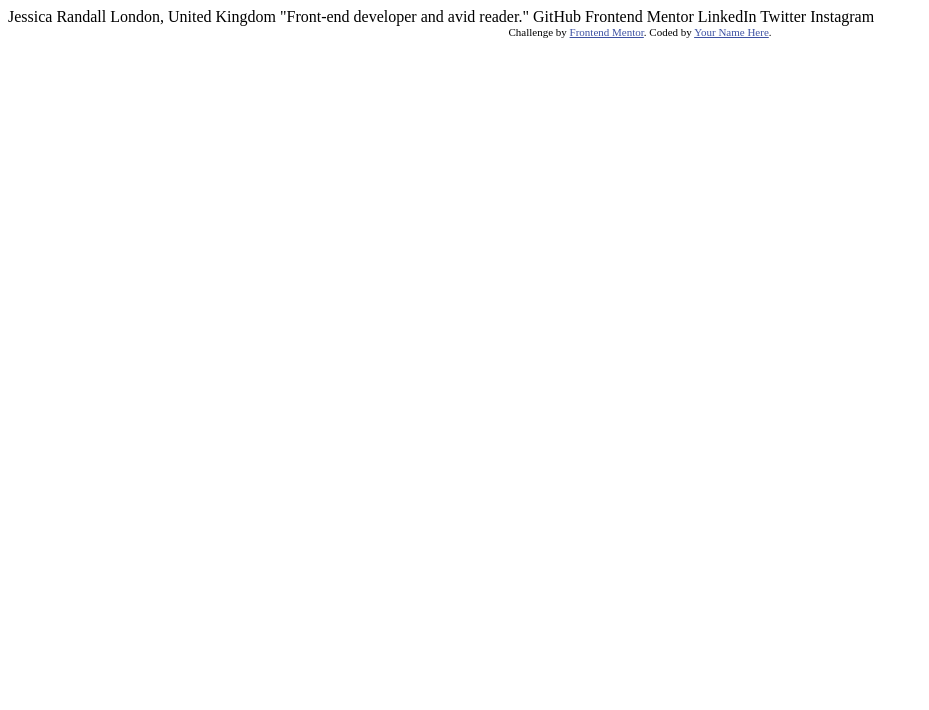
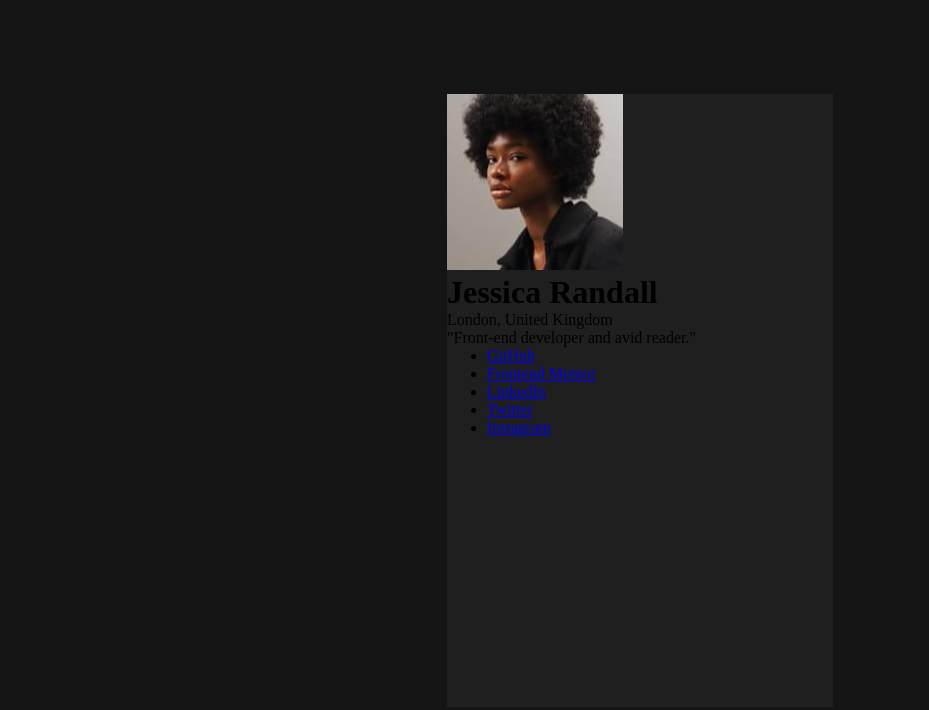
Before and after one commit to wraith-wall/social-links-profile-main, a plain HTML site: page index.html in a window 1280 px wide. Shown: the whole page, without its empty margins (0-929 px from the left). Drawn offline with Linux system fonts and the light colour scheme.

Commit message:
create html

```diff
--- a/index.html
+++ b/index.html
@@ -1,34 +1,28 @@
 <!DOCTYPE html>
 <html lang="en">
 <head>
-  <meta charset="UTF-8">
-  <meta name="viewport" content="width=device-width, initial-scale=1.0"> <!-- displays site properly based on user's device -->
+	<meta charset="UTF-8">
+	<meta name="viewport" content="width=device-width, initial-scale=1.0"> <!-- displays site properly based on user's device -->
 
-  <link rel="icon" type="image/png" sizes="32x32" href="./assets/images/favicon-32x32.png">
+	<link rel="icon" type="image/png" sizes="32x32" href="./assets/images/favicon-32x32.png">
+	<link rel="stylesheet" href="css/styles.min.css">
+	<title>Frontend Mentor | Social links profile</title>
 
-  <title>Frontend Mentor | Social links profile</title>
-
-  <!-- Feel free to remove these styles or customise in your own stylesheet 👍 -->
-  <style>
-    .attribution { font-size: 11px; text-align: center; }
-    .attribution a { color: hsl(228, 45%, 44%); }
-  </style>
 </head>
 <body>
+	<main class="main-links">
+		<img src="assets/images/avatar-jessica.jpeg" alt="photo">
+		<h1>Jessica Randall</h1>
+		<span>London, United Kingdom</span>
+		<p>"Front-end developer and avid reader."</p>
+		<ul>
+			<li><a href="#">GitHub</a></li>
+			<li><a href="#">Frontend Mentor</a></li>
+			<li><a href="#">LinkedIn</a></li>
+			<li><a href="#">Twitter</a></li>
+			<li><a href="#">Instagram</a></li>
+		</ul>
+	</main>
 
-  Jessica Randall
-  London, United Kingdom
-  "Front-end developer and avid reader."
-
-  GitHub
-  Frontend Mentor
-  LinkedIn
-  Twitter
-  Instagram
-
-  <div class="attribution">
-    Challenge by <a href="https://www.frontendmentor.io?ref=challenge" target="_blank">Frontend Mentor</a>.
-    Coded by <a href="#">Your Name Here</a>.
-  </div>
 </body>
 </html>
--- /dev/null
+++ b/sass/styles.sass
@@ -0,0 +1,15 @@
+*
+	margin: 0
+	box-sizing: border-box
+
+body
+	// font-family: 'Figtree', sans-serif
+	background-color: hsl(0, 0%, 8%)
+	min-height: 100vh
+	align-content: center
+
+.main-links
+	margin: auto
+	width: 386px
+	height: 613px
+	background-color: hsl(0, 0%, 12%)
```
Also changed, not shown: css/styles.min.css (added), 1 other file.
